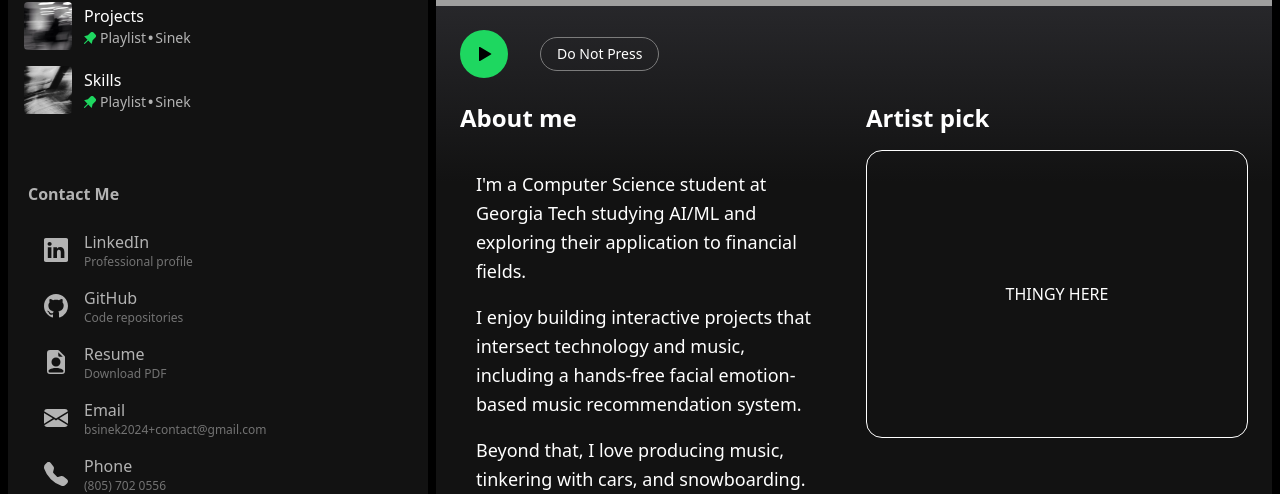
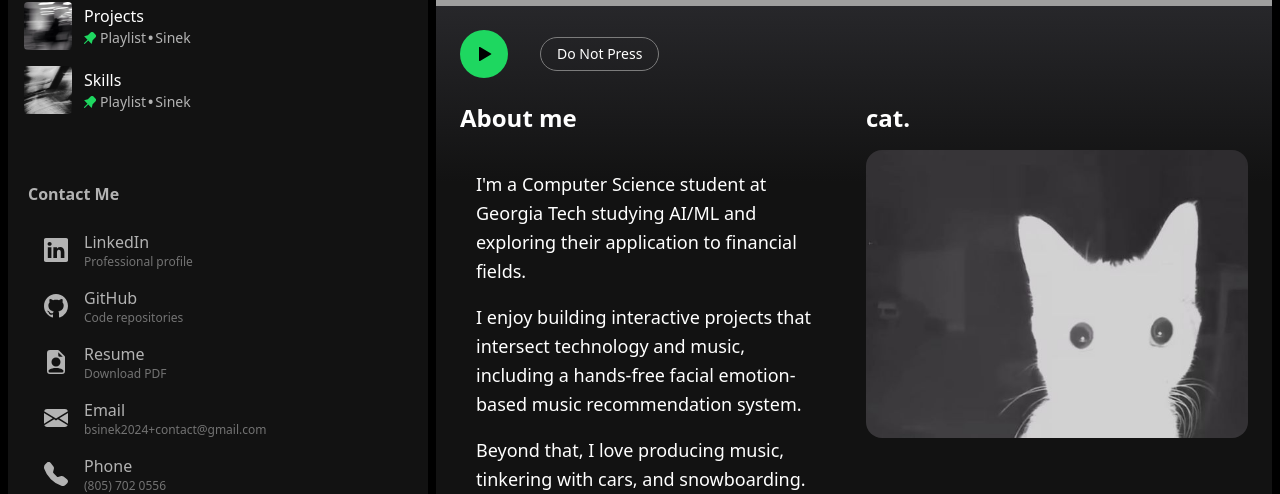
Before and after one commit to bsinek/my-portfolio, a React (Vite) app: page / in a window 1280 px wide. Shown: the part 198-692 px from the top of the page. Built offline with nearby package versions, Linux system fonts and the light colour scheme; grey boxes are pictures that could not be loaded; a web font is replaced by a local one.

Commit message:
feat(about): replace artist pick with alternating cat pictures

```diff
--- a/src/components/MainView/AboutSection.jsx
+++ b/src/components/MainView/AboutSection.jsx
@@ -1,5 +1,5 @@
 import { motion, useTransform, useScroll } from "motion/react"
-import { useRef } from "react"
+import { useRef, useState } from "react"
 
 export const AboutSection = ({ scrollContainerRef }) => {
     const { scrollY } = useScroll({ container: scrollContainerRef })
@@ -8,6 +8,7 @@ export const AboutSection = ({ scrollContainerRef }) => {
     const opacity = useTransform(scrollY, [0, IMAGE_HEIGHT], [1, 0]);
 
     const doNotPressref = useRef(null);
+    const [counter, setCounter] = useState(0);
 
     return (
         <section id="about" className="relative h-mainview overflow-x-clip flex flex-col">
@@ -55,6 +56,7 @@ export const AboutSection = ({ scrollContainerRef }) => {
                             if (!doNotPressref.current) return;
                             doNotPressref.current.currentTime = 0;
                             doNotPressref.current.play();
+                            setCounter(counter + 1);
                         }}
                     >
                         <p className="text-sm">Do Not Press</p>
@@ -78,9 +80,9 @@ export const AboutSection = ({ scrollContainerRef }) => {
                         </div>
                     </div>
                     <div>
-                        <h2 className="text-2xl font-semibold mb-4">Artist pick</h2>
-                        <div className="h-72 flex justify-center items-center border rounded-2xl">
-                            THINGY HERE
+                        <h2 className="text-2xl font-semibold mb-4">cat.</h2>
+                        <div className="h-72 flex justify-center items-center rounded-2xl overflow-hidden">
+                            <img src={`img/${counter % 2 === 0 ? "cat1.jpg" : "cat2.jpg"}`} className="w-full h-full object-cover" />
                         </div>
                     </div>
                 </div>
```
Also changed, not shown: public/img/cat1.jpg (added), public/img/cat2.jpg (added).
